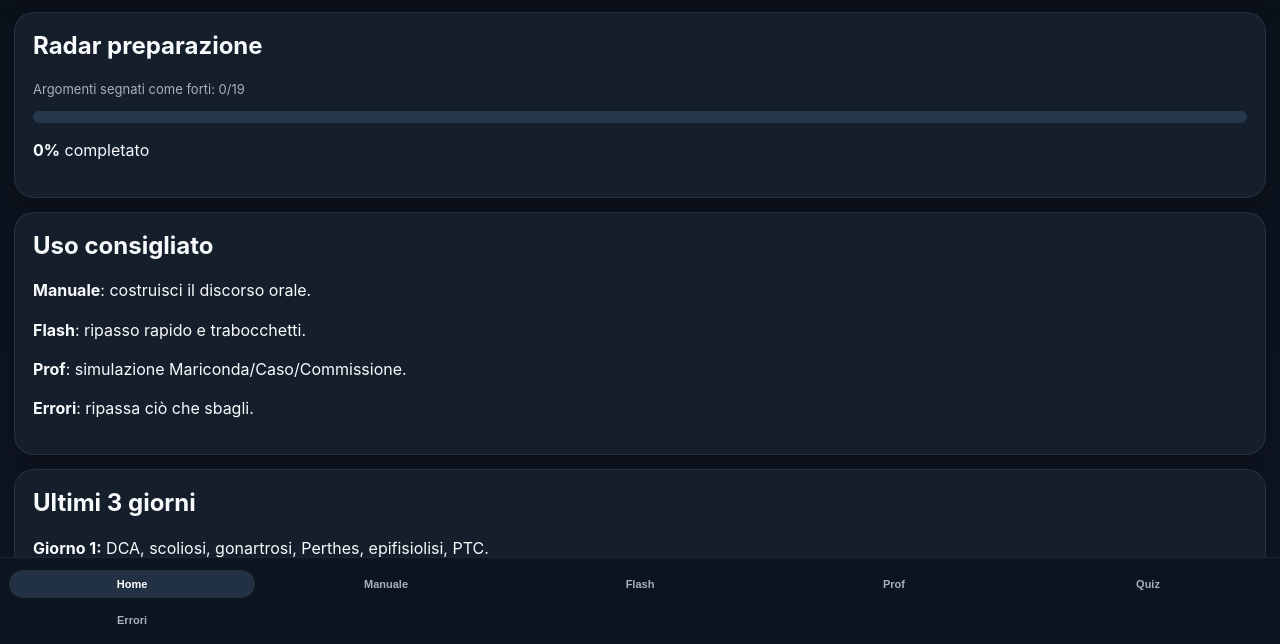
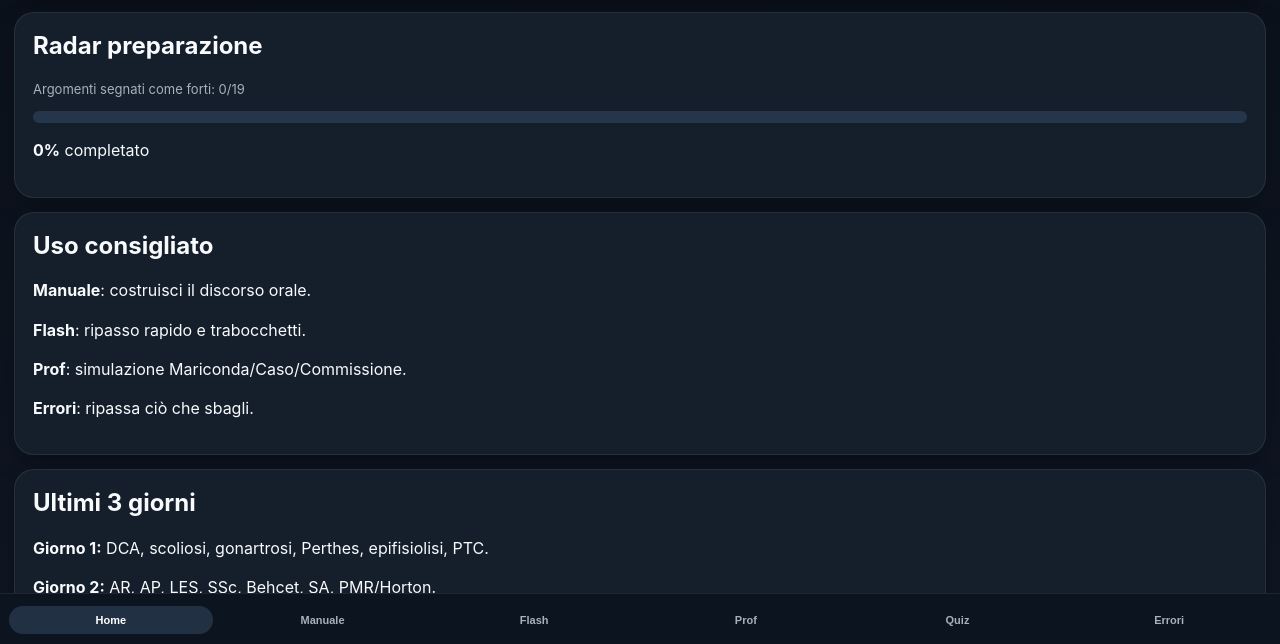
Before and after one commit to kekkorega/ORTO-REUMATO, a plain HTML site: page index.html in a window 1280 px wide. Shown: the part 154-798 px from the top of the page. Drawn offline with Linux system fonts and the light colour scheme.

Commit message:
Update index.html

```diff
--- a/index.html
+++ b/index.html
@@ -83,7 +83,7 @@ right:0;
 background:#0c141f;
 border-top:1px solid rgba(255,255,255,.08);
 display:grid;
-grid-template-columns:repeat(5,1fr);
+grid-template-columns:repeat(6,1fr);
 padding:8px 5px calc(8px + env(safe-area-inset-bottom));
 z-index:10;
 }
```
